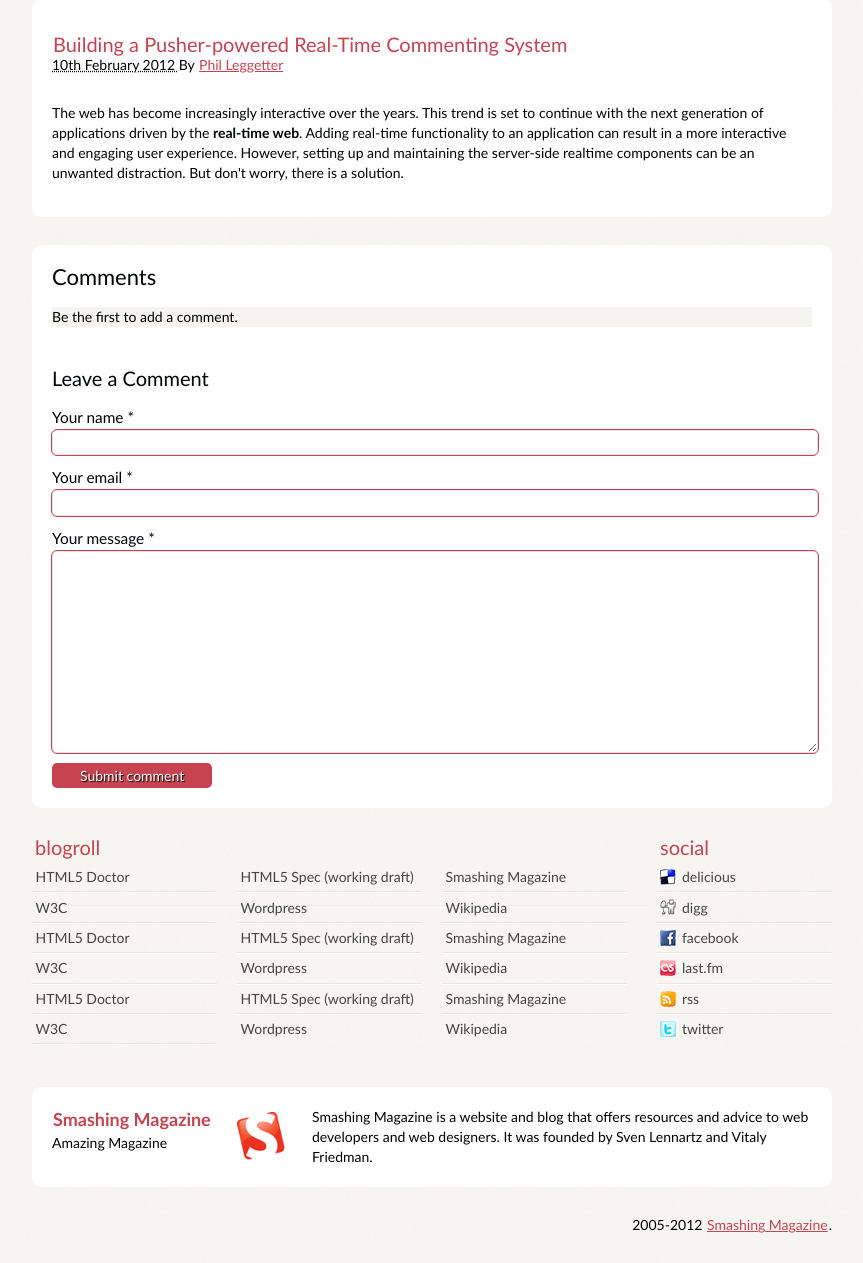
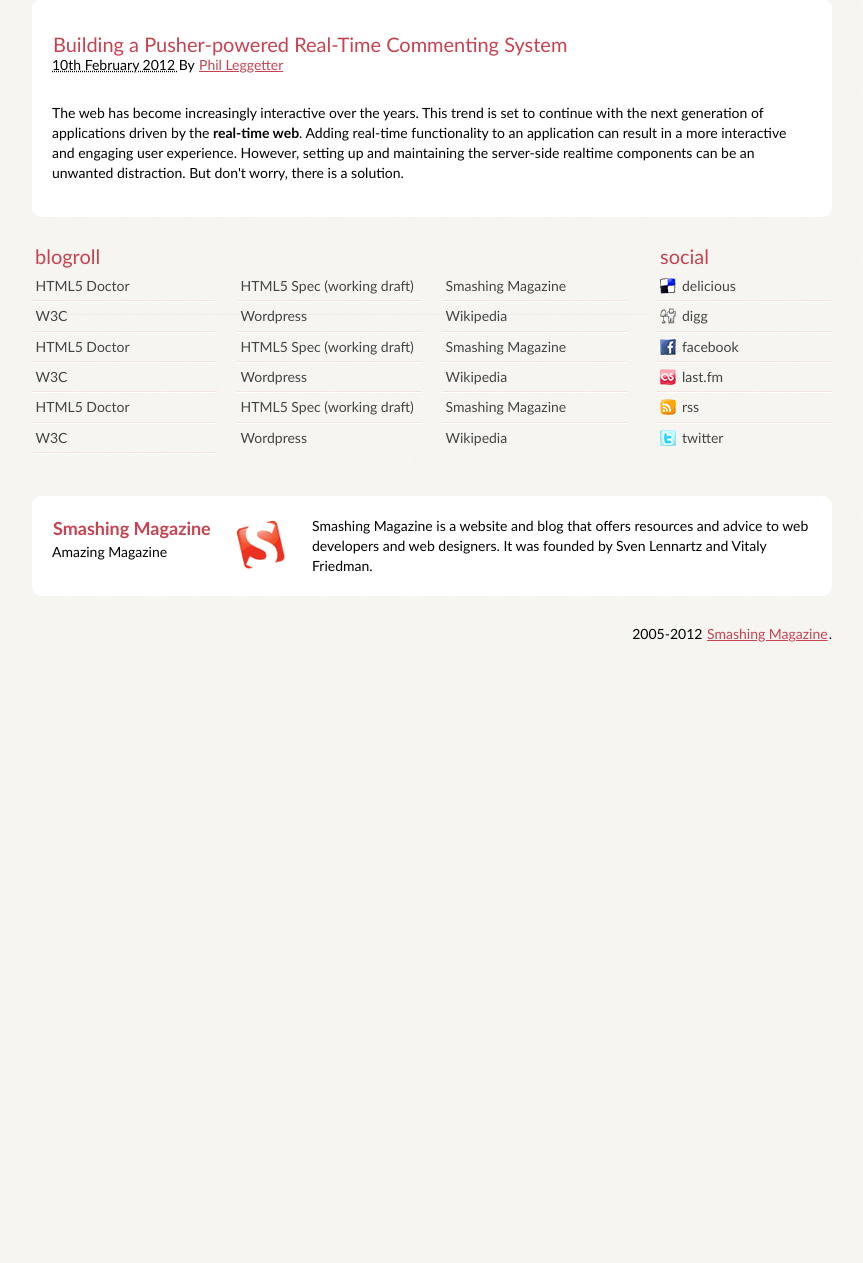
Before and after one commit to pusher-community/realtime-commenting, a PHP site: page / in a window 1280 px wide. Shown: the part 201-1464 px from the top of the page, without its empty margins (208-1071 px from the left). After the commit the page ends 843 px from the top, so only its background shows below. Run offline with PHP 8.4, Linux system fonts and the light colour scheme; some libraries are stand-ins or nearby versions.

Commit message:
starting point

```diff
--- a/css/main.css
+++ b/css/main.css
@@ -353,10 +353,6 @@ li:last-child .hentry, #content > .hentry {border: 0; margin: 0;}
 		width: 190px;
 	}
 
-	#posts-list.has-comments li.no-comments {
-	  display: none;
-	}
-
 	/* About the Author */
 	#about-author {
 		background: #f9f9f9;
@@ -380,52 +376,6 @@ li:last-child .hentry, #content > .hentry {border: 0; margin: 0;}
 	#about-author .photo {border: 1px solid #ddd; float: left; margin: 5px 1em 0 0;}
 
 /* Comments */
-
-#comments {
-  background: #fff;
-	margin-bottom: 2em;
-	overflow: hidden;
-	padding: 20px 20px;
-	width: 760px;
-
-	border-radius: 10px;
-	-moz-border-radius: 10px;
-	-webkit-border-radius: 10px;
-}
-
-#comments label {
-  display: block;
-}
-
-#comments label:after {
-  content:" *";
-}
-
-#comments ol li:nth-child(2n+1) {
-  background-color: #F5F4EF;
-}
-
-#respond {
-  margin-top: 40px;
-}
-
-#respond input[type='text'],
-#respond input[type='email'],
-#respond textarea {
-  margin-bottom: 10px;
-  display: block;
-  width: 100%;
-
-  border: 1px solid rgba(0, 0, 0, 0.1);
-  -webkit-border-radius: 5px;
-  -moz-border-radius: 5px;
-  -o-border-radius: 5px;
-  -ms-border-radius: 5px;
-  -khtml-border-radius: 5px;
-  border-radius: 5px;
-
-  line-height: 1.4em;
-}
 
 #comments-list {list-style: none; margin: 0 1em;}
 #comments-list blockquote {
--- a/index.php
+++ b/index.php
@@ -1,14 +1,5 @@
-<?php
-require('pusher_config.php');
-require('Persistence.php');
-$comment_post_ID = 1;
-$db = new Persistence();
-$comments = $db->get_comments($comment_post_ID);
-$has_comments = (count($comments) > 0);
-?>
-
 <!DOCTYPE html>
-<html lang="es">
+<html lang="en-US">
 <head>
 	<title>Smashing HTML5!</title>
 	<meta charset="utf-8" />
@@ -35,7 +26,7 @@ $has_comments = (count($comments) > 0);
 			<li><a href="#">blog</a></li>
 			<li><a href="#">contact</a></li>
 		</ul></nav>
-	</header><!-- /#banner -->
+	</header>
 
 	<section id="content" class="body">
 
@@ -52,67 +43,12 @@ $has_comments = (count($comments) > 0);
 				<address class="vcard author">
 					By <a class="url fn" href="#">Phil Leggetter</a>
 				</address>
-			</footer><!-- /.post-info -->
+			</footer>
 
 			<div class="entry-content">
 				<p>The web has become increasingly interactive over the years. This trend is set to continue with the next generation of applications driven by the <strong>real-time web</strong>. Adding real-time functionality to an application can result in a more interactive and engaging user experience. However, setting up and maintaining the server-side realtime components can be an unwanted distraction. But don't worry, there is a solution.</p>
-			</div><!-- /.entry-content -->
+			</div>
 		</article>
-
-	</section><!-- /#content -->
-
-	<section id="comments" class="body">
-
-	  <header>
-			<h2>Comments</h2>
-		</header>
-
-    <ol id="posts-list" class="hfeed<?php echo($has_comments?' has-comments':''); ?>">
-      <li class="no-comments">Be the first to add a comment.</li>
-      <?php
-        foreach ($comments as &$comment) {
-          ?>
-          <li><article id="comment_<?php echo($comment['id']); ?>" class="hentry">
-    				<footer class="post-info">
-    					<abbr class="published" title="<?php echo($comment['date']); ?>">
-    						<?php echo( date('d F Y', strtotime($comment['date']) ) ); ?>
-    					</abbr>
-
-    					<address class="vcard author">
-    						By <a class="url fn" href="#"><?php echo($comment['comment_author']); ?></a>
-    					</address>
-    				</footer>
-
-    				<div class="entry-content">
-    					<p><?php echo($comment['comment']); ?></p>
-    				</div>
-    			</article></li>
-          <?php
-        }
-      ?>
-		</ol>
-
-		<div id="respond">
-
-      <h3>Leave a Comment</h3>
-
-      <form action="post_comment.php" method="post" id="commentform">
-
-        <label for="comment_author" class="required">Your name</label>
-        <input type="text" name="comment_author" id="comment_author" value="" tabindex="1" required="required">
-
-        <label for="email" class="required">Your email</label>
-        <input type="email" name="email" id="email" value="" tabindex="2" required="required">
-
-        <label for="comment" class="required">Your message</label>
-        <textarea name="comment" id="comment" rows="10" tabindex="4"  required="required"></textarea>
-
-        <input type="hidden" name="comment_post_ID" value="<?php echo($comment_post_ID); ?>" id="comment_post_ID" />
-        <input name="submit" type="submit" value="Submit comment" />
-
-      </form>
-
-    </div>
 
 	</section>
 
@@ -170,13 +106,6 @@ $has_comments = (count($comments) > 0);
 		</address><!-- /#about -->
 
 		<p>2005-2012 <a href="http://smashingmagazine.com">Smashing Magazine</a>.</p>
-	</footer><!-- /#contentinfo -->
-
-<script>
-var APP_KEY = '<?php echo(APP_KEY); ?>';
-</script>
-<script src="http://code.jquery.com/jquery-1.7.1.min.js"></script>
-<script src="http://js.pusher.com/1.11/pusher.min.js"></script>
-<script src="js/app.js"></script>
+	</footer>
 </body>
 </html>
--- a/js/app.js
+++ /dev/null
@@ -1,117 +0,0 @@
-$(function() {
-  $('#commentform').submit(handleSubmit);
-});
-
-function handleSubmit() {
-	var form = $(this);
-	var data = {
-		"comment_author": form.find('#comment_author').val(),
-		"email": form.find('#email').val(),
-		"comment": form.find('#comment').val(),
-		"comment_post_ID": form.find('#comment_post_ID').val()
-	};
-
-	var socketId = getSocketId();
-	if(socketId !== null) {
-	  data.socket_id = socketId;
-	}
-
-	postComment(data);
-
-	return false;
-}
-
-function postComment(data) {
-  $.ajax({
-    type: 'POST',
-    url: 'post_comment.php',
-    data: data,
-    headers: {
-      'X-Requested-With': 'XMLHttpRequest'
-    },
-    success: postSuccess,
-    error: postError
-  });
-}
-
-function postSuccess(data, textStatus, jqXHR) {
-  $('#commentform').get(0).reset();
-  displayComment(data);
-}
-
-function postError(jqXHR, textStatus, errorThrown) {
-  // display error
-}
-
-function displayComment(data) {
-  var commentHtml = createComment(data);
-  var commentEl = $(commentHtml);
-  commentEl.hide();
-  var postsList = $('#posts-list');
-  postsList.addClass('has-comments');
-  postsList.prepend(commentEl);
-  commentEl.slideDown();
-}
-
-function createComment(data) {
-  var html = '' +
-  '<li><article id="' + data.id + '" class="hentry">' +
-	  '<footer class="post-info">' +
-		  '<abbr class="published" title="' + data.date + '">' +
-				parseDisplayDate(data.date) +
-			'</abbr>' +
-			'<address class="vcard author">' +
-				'By <a class="url fn" href="#">' + data.comment_author + '</a>' +
-			'</address>' +
-		'</footer>' +
-		'<div class="entry-content">' +
-			'<p>' + data.comment + '</p>' +
-		'</div>' +
-	'</article></li>';
-
-	return html;
-}
-
-function parseDisplayDate(date) {
-  date = (date instanceof Date? date : new Date( Date.parse(date) ) );
-  var display = date.getDate() + ' ' +
-                ['January', 'February', 'March',
-                 'April', 'May', 'June', 'July',
-                 'August', 'September', 'October',
-                 'November', 'December'][date.getMonth()] + ' ' +
-                date.getFullYear();
-  return display;
-}
-
-$(function() {
-
-  $(document).keyup(function(e) {
-    e = e || window.event;
-    if(e.keyCode === 85){
-      displayComment({
-        "comment_id": 'comment_1',
-        "comment_post_ID": 1,
-        "date": "Tue, 21 Feb 2012 18:33:03 +0000",
-        "comment": "The realtime web rocks!",
-        "comment_author": "Phil Leggetter"
-      });
-    }
-  });
-
-});
-
-Pusher.log = function(msg) {
-  if(console && console.log) {
-    console.log(msg);
-  }
-};
-var pusher = new Pusher(APP_KEY);
-var channel = pusher.subscribe('comments-' +  $('#comment_post_ID').val());
-channel.bind('new_comment', displayComment);
-
-function getSocketId() {
-  if(pusher && pusher.connection.state === 'connected') {
-    return pusher.connection.socket_id;
-  }
-  return null;
-}
--- a/pusher_config.example.php
+++ /dev/null
@@ -1,5 +0,0 @@
-<?php
-define('APP_ID', '');
-define('APP_KEY', '');
-define('APP_SECRET', '');
-?>
```
Also changed, not shown: post_comment.php (deleted, +0 -46 lines), squeeks-Pusher-PHP/lib/Pusher.php (deleted, +0 -223 lines), squeeks-Pusher-PHP/test/push.php (deleted, +0 -44 lines), squeeks-Pusher-PHP/test/socket_auth.php (deleted, +0 -28 lines), squeeks-Pusher-PHP/README.md (deleted).
